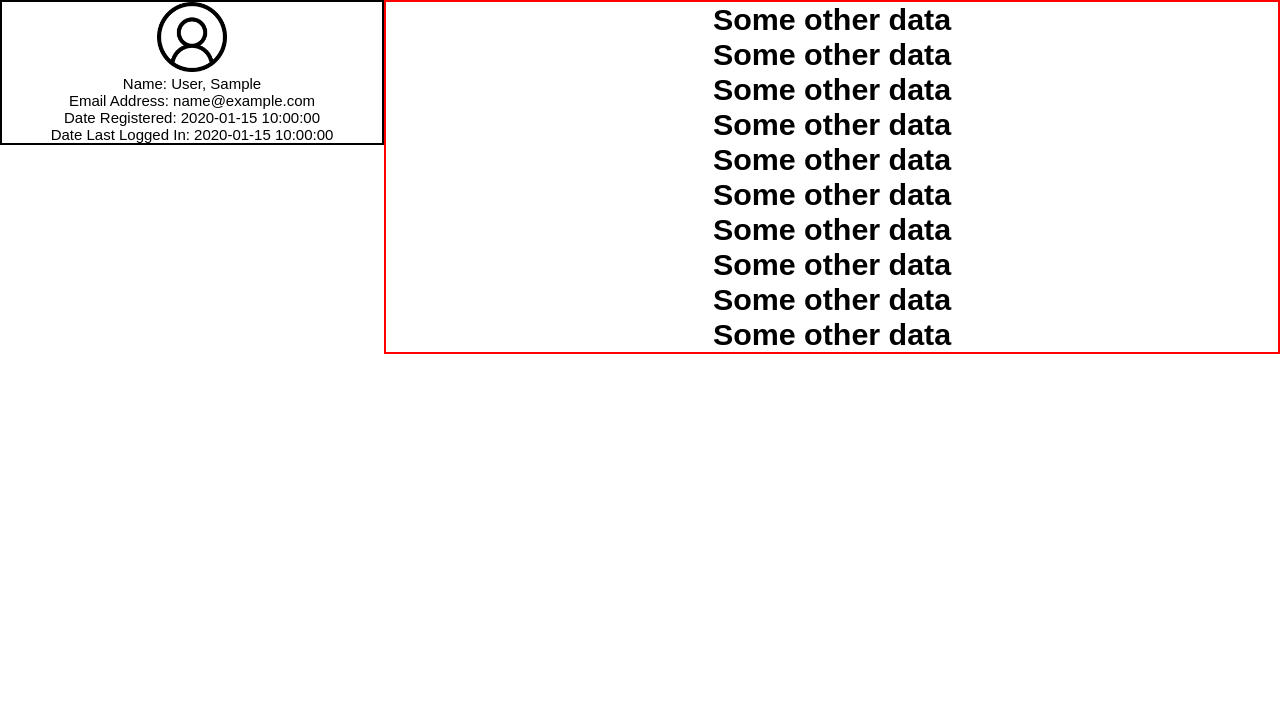
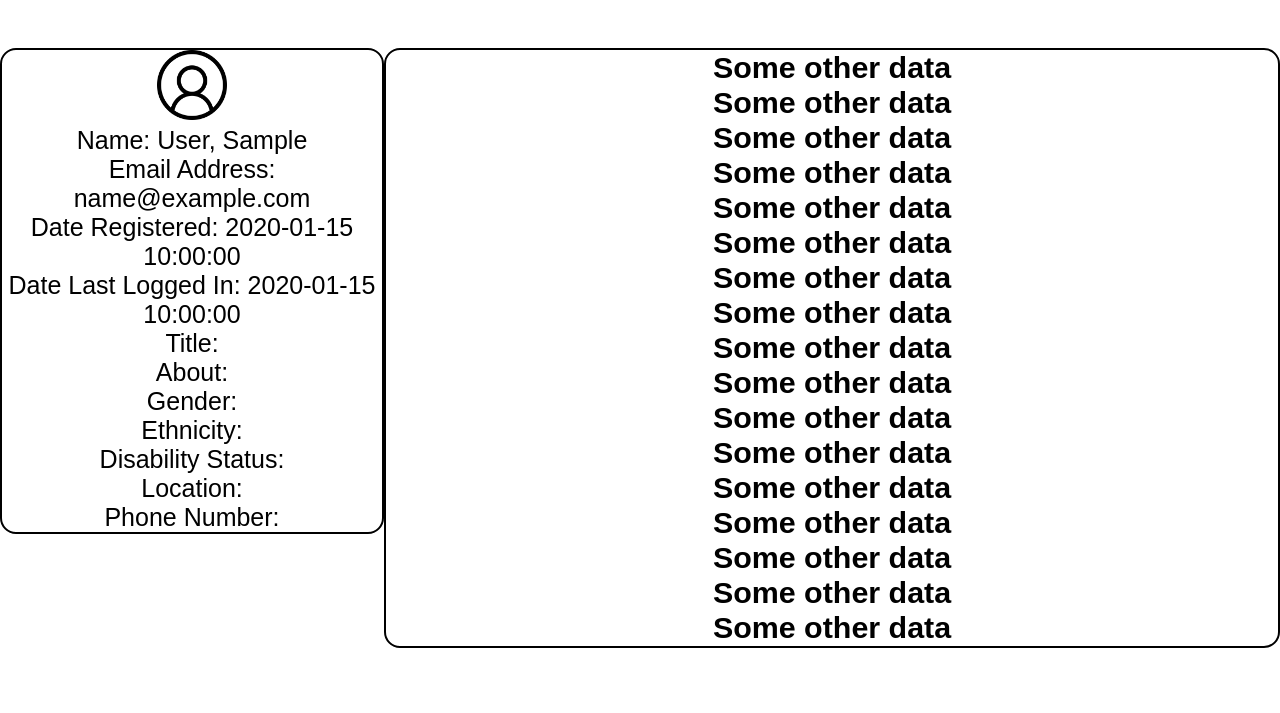
Before and after one commit to aslamovamir/independent-study-project-networker, a Flask app: template source/templates/dashboard.html in a window 1280 px wide. Shown: the part 89-802 px from the top of the page. Run offline with Flask 2, Linux system fonts and the light colour scheme; the template is opened without the code that fills it: most values are stand-ins (such as "Sample title", 1, 10 or a date in 2020).

Commit message:
some design of the basic structure of the dashboard

```diff
--- a/source/static/css/index.css
+++ b/source/static/css/index.css
@@ -99,23 +99,25 @@ li {
 .left-account-card {
     font-family: Arial, Helvetica, sans-serif;
     text-align: center;
-    font-size: 15px;
+    font-size: 25px;
     border: 2px solid;
     margin: auto;
     width: 30%;
+    border-radius: 16px;
 }
 
 .right-dashboard{
     font-family: Arial, Helvetica, sans-serif;
     text-align: center;
     font-size: 26px;
-    border: 2px solid red;
+    border: 2px solid;
     margin: auto;
     width: 70%;
     display: flex;
     flex-flow: column;
-    height: 100%;
+    height: 600px;
     overflow-y: auto;
+    border-radius: 16px;
 }
 
 .left-profile-card{
--- a/source/templates/dashboard.html
+++ b/source/templates/dashboard.html
@@ -17,17 +17,46 @@
                 </div>
             </ul>
         </nav>
+        <br />
         <div class="row">
             <!-- profile card -->
+            <br />
             <div class="column left-account-card">
                 <img src="{{url_for('static', filename='images/profile-image.png')}}" widht="70" height="70"/>
                 <p>Name: {{ loggedUser.LastName }}, {{ loggedUser.FirstName }}</p>
                 <p>Email Address: {{ loggedUser.Email }}</p>
                 <p>Date Registered: {{ loggedUser.DateRegistered }}</p>
                 <p>Date Last Logged In: {{ loggedUser.DateLastLogin }}</p>
+                <p>Title: </p>
+                <p>About: </p>
+                <p>Gender: </p>
+                <p>Ethnicity: </p>
+                <p>Disability Status: </p>
+                <p>Location: </p>
+                <p>Phone Number: </p>
             </div>
             <!-- inner dashboard -->
             <div class="column right-dashboard">
+                <h3>Some other data</h3>
+                <h3>Some other data</h3>
+                <h3>Some other data</h3>
+                <h3>Some other data</h3>
+                <h3>Some other data</h3>
+                <h3>Some other data</h3>
+                <h3>Some other data</h3>
+                <h3>Some other data</h3>
+                <h3>Some other data</h3>
+                <h3>Some other data</h3>
+                <h3>Some other data</h3>
+                <h3>Some other data</h3>
+                <h3>Some other data</h3>
+                <h3>Some other data</h3>
+                <h3>Some other data</h3>
+                <h3>Some other data</h3>
+                <h3>Some other data</h3>
+                <h3>Some other data</h3>
+                <h3>Some other data</h3>
+                <h3>Some other data</h3>
                 <h3>Some other data</h3>
                 <h3>Some other data</h3>
                 <h3>Some other data</h3>
```
